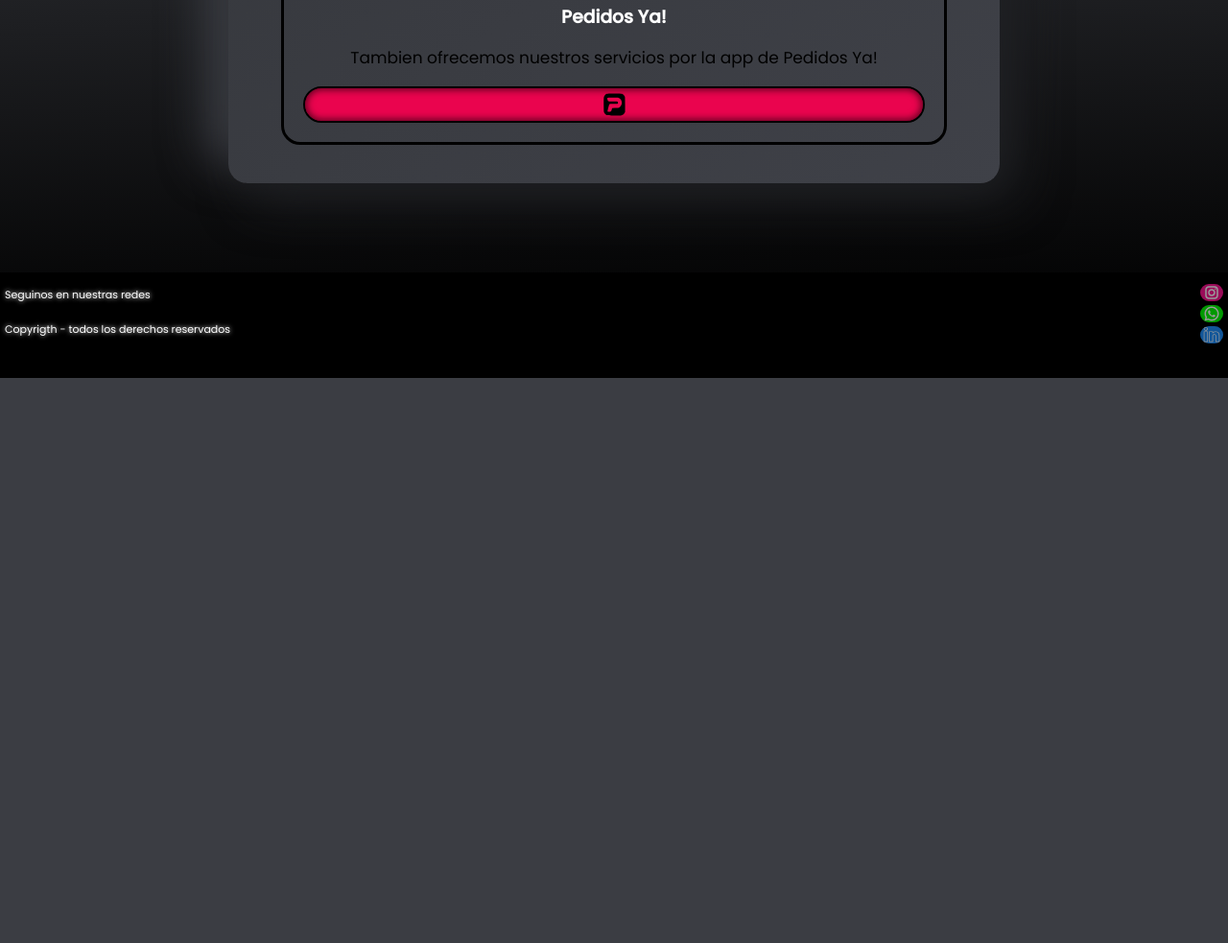
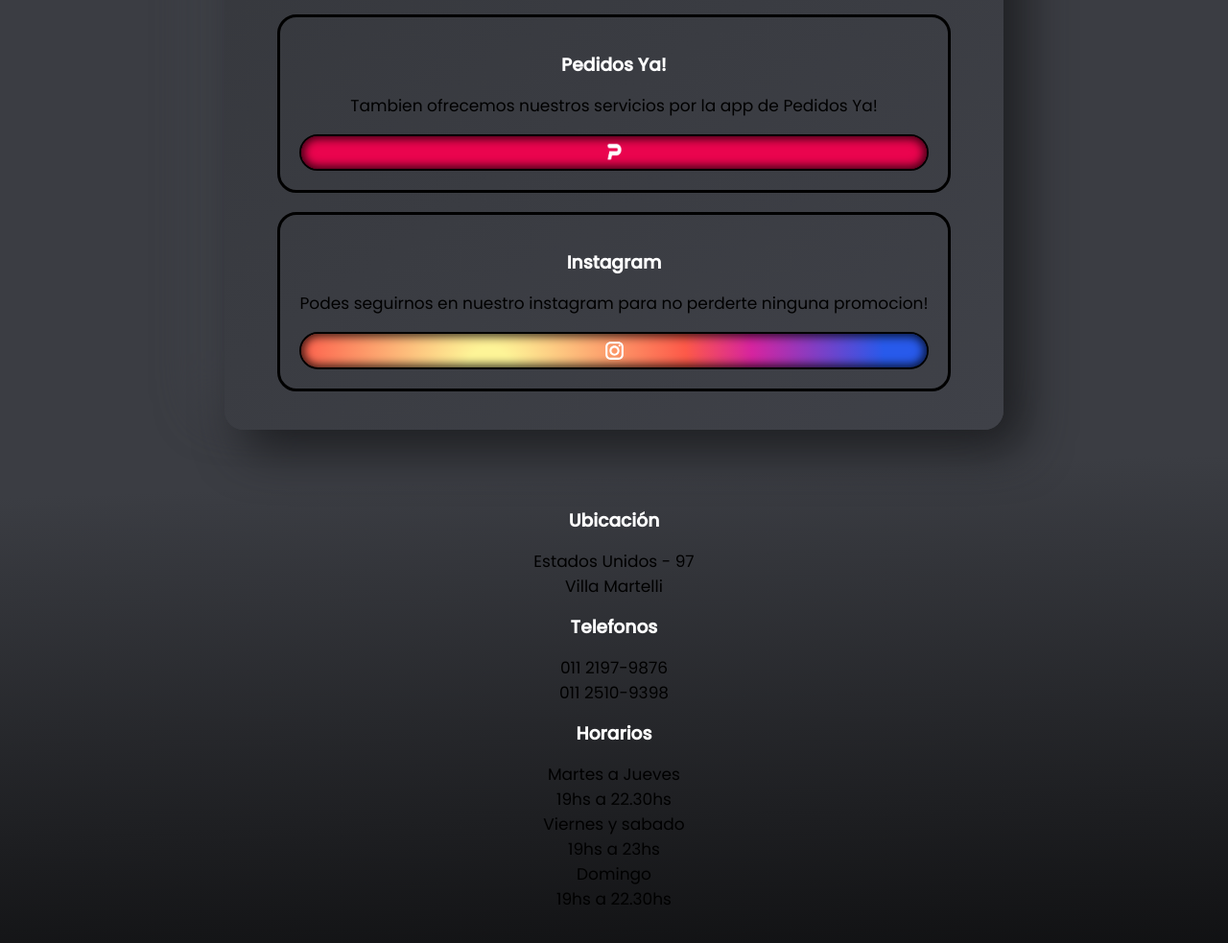
Before and after one commit to Frangaleano/brottos, a plain HTML site: page index.html in a window 1280 px wide. Shown: the part 1493-2476 px from the top of the page at 96% size. Before the commit the page ends 1887 px from the top, so only its background shows below. Drawn offline with nearby package versions, Linux system fonts and the light colour scheme.

Commit message:
diseño-casifinal-demo

```diff
--- a/index.html
+++ b/index.html
@@ -76,7 +76,7 @@
                 <div class="card-body">
                     <img class="imgLogo" src="./logo-burgala-removebg-preview.png" alt="logo">
                     <h2 class="card-title">Bienvenidos</h2>
-                    <p class="card-text"> Burguers / Take Away & Deli</p>
+                    <p class="card-text"> Burguers / Take Away & Deli <br>Martes a Domingo - 19hs a 23hs</p>
                 </div>
             </div>
             <div class="div-since">
@@ -105,7 +105,6 @@
 
             <section class="section-contacto">
                 <p id="contacto-title"><b>Contacto</b></p>
-            </section>
 
                 <div class="cardDos">
                     <div class="card-body">
@@ -128,12 +127,36 @@
                             <button class="boton-pedidos">
                                 <a href="https://www.pedidosya.com.ar/restaurantes/vicente-lopez/burgala-menu"
                                     target="_blank">
-                                <img src="./pedidosya.svg" alt="pedidosya">
+                                    <img src="./pedidosya.png" alt="pedidosya">
+                                </a>
+                            </button>
+                        </div>
+
+                        <div class="card-instagram">
+                            <h3 class="titulo-instagram">Instagram</h3>
+                            <p class="text-instagram">Podes seguirnos en nuestro instagram para no perderte ninguna promocion!</p>
+                            <button class="boton-instagram">
+                                <a href="https://www.instagram.com/burgalagourmet/"
+                                    target="_blank">
+                                    <img src="./instagram.svg" alt="instagram">
                                 </a>
                             </button>
                         </div>
                     </div>
                 </div>
+
+                <div class="card-info">
+                    <div class="card-body">
+                        <h3 class="info">Ubicación</h3>
+                        <p class="text-info">Estados Unidos - 97<br>Villa Martelli</p>
+                        <h3 class="info">Telefonos</h3>
+                        <p class="text-info">011 2197-9876<br>011 2510-9398</p>
+                        <h3 class="info">Horarios</h3>
+                        <p class="text-info">Martes a Jueves<br>19hs a 22.30hs<br>Viernes y sabado<br>19hs a 23hs<br>Domingo<br>19hs a 22.30hs</p>
+                    </div>
+                </div>
+
+            </section>
         </main>
 
 
@@ -147,13 +170,11 @@
             </div>
 
             <div class="flexbotones">
-                <a class="instagram" href="https://www.instagram.com/hechoamanottt/" target="_blank">
+                <a class="instagram" href="https://www.instagram.com/burgalagourmet/" target="_blank">
                     <img class="iconoFtHome" src="./instagram.svg" alt="instagram">
                 </a>
 
-                <a class="whats" href="
-                https://wa.me/+5401125204181?text=Hola,%20somos%20Hecho%20a%20mano!%E2%9C%8B%20te%20recomendamos%20que%20para%20una%20mejor%20cotizaci%C3%B3n%20nos%20indiques:%20zona%20a%20tatuar,%20cm%20aproximados%20del%20dise%C3%B1o%20y%20alguna%20idea%20sobre%20el%20tatuaje!%F0%9F%99%8C%20-%20en%20un%20toque%20vas%20a%20tener%20una%20respuesta%F0%9F%91%8C
-                " target="_blank">
+                <a class="whats" href="https://wa.link/mh0fg9" target="_blank">
                     <img class="iconoFtHome" src="./whatsapp.svg" alt="whatsapp">
                 </a>
 
--- a/style.css
+++ b/style.css
@@ -2,7 +2,7 @@
 
   .gridHome {
     display: grid;
-    grid-template-rows: 3% 97% 8%;
+    grid-template-rows: 3% 98% 4%;
   }
 
   * {
@@ -143,7 +143,7 @@
     flex-direction: column;
     align-items: center;
     height: 105%;
-    background: linear-gradient(178deg, rgba(59, 61, 67, 1) 61%, rgba(0, 0, 0, 1) 100%);
+    background: linear-gradient(178deg, rgba(59, 61, 67, 1) 73%, rgb(0 0 0) 100%);
   }
 
   .card {
@@ -395,18 +395,76 @@
 
   .boton-pedidos img {
     width: 25px;
+    height: 24px;
+  }
+
+  .card-instagram {
+    text-align: center;
+    margin: 25px;
+    margin-top: 20px;
+    margin-bottom: 10px;
+    padding: 20px;
+    display: flex;
+    flex-direction: column;
+    box-sizing: border-box;
+    border-radius: 20px;
+    border: solid 3px black;
+  }
+
+  .titulo-instagram {
+    font-family: "Poppins";
+    color: white;
+    margin: 15px 0px;
+  }
+
+  .text-instagram {
+    font-family: "Poppins";
+    font-size: 17px;
+    margin-top: 0px;
+  }
+
+  .boton-instagram {
+    display: flex;
+    flex-direction: row;
+    align-items: center;
+    border: 2px solid black;
+    background: radial-gradient(circle at 30% 107%, #fdf497 0%, #fdf497 5%, #fd5949 45%, #d6249f 60%, #285AEB 90%);
+    border-radius: 20px;
+    justify-content: center;
+    padding: 5px;
+    animation: shadowAnimationIn 1s infinite;
+  }
+
+  .boton-instagram img {
+    width: 25px;
+  }
+
+  .card-info {
+    text-align: center;
+    margin: 40px 25px;
+    margin-bottom: 30px;
+    padding: 5px;
+    display: flex;
+    flex-direction: column;
+    box-sizing: border-box;
+    border-radius: 20px;
   }
 
 
+  .info {
+    font-family: "Poppins";
+    color: white;
+    margin: 15px 0px;
+  }
 
-  .anclaSegui {
-    color: white;
-    font-size: 20px;
-    text-shadow: 0 0 5px #f9f9f9;
+  .text-info {
+    font-family: "Poppins";
+    color: black;
+    margin: 15px 0px;
+    font-size: 17px;
   }
 
   .ftHome {
-    background-color: black;
     display: flex;
     flex-direction: row;
     justify-content: space-between;
@@ -414,6 +472,7 @@
     padding: 2px 5px;
     padding-left: 2px;
     margin-top: 30px;
+    border-top: 1px solid white;
   }
 
   .flexTextoFt {
```
Also changed, not shown: pedidosya.png (added). Lines whose indentation alone changed are shown as unchanged.
